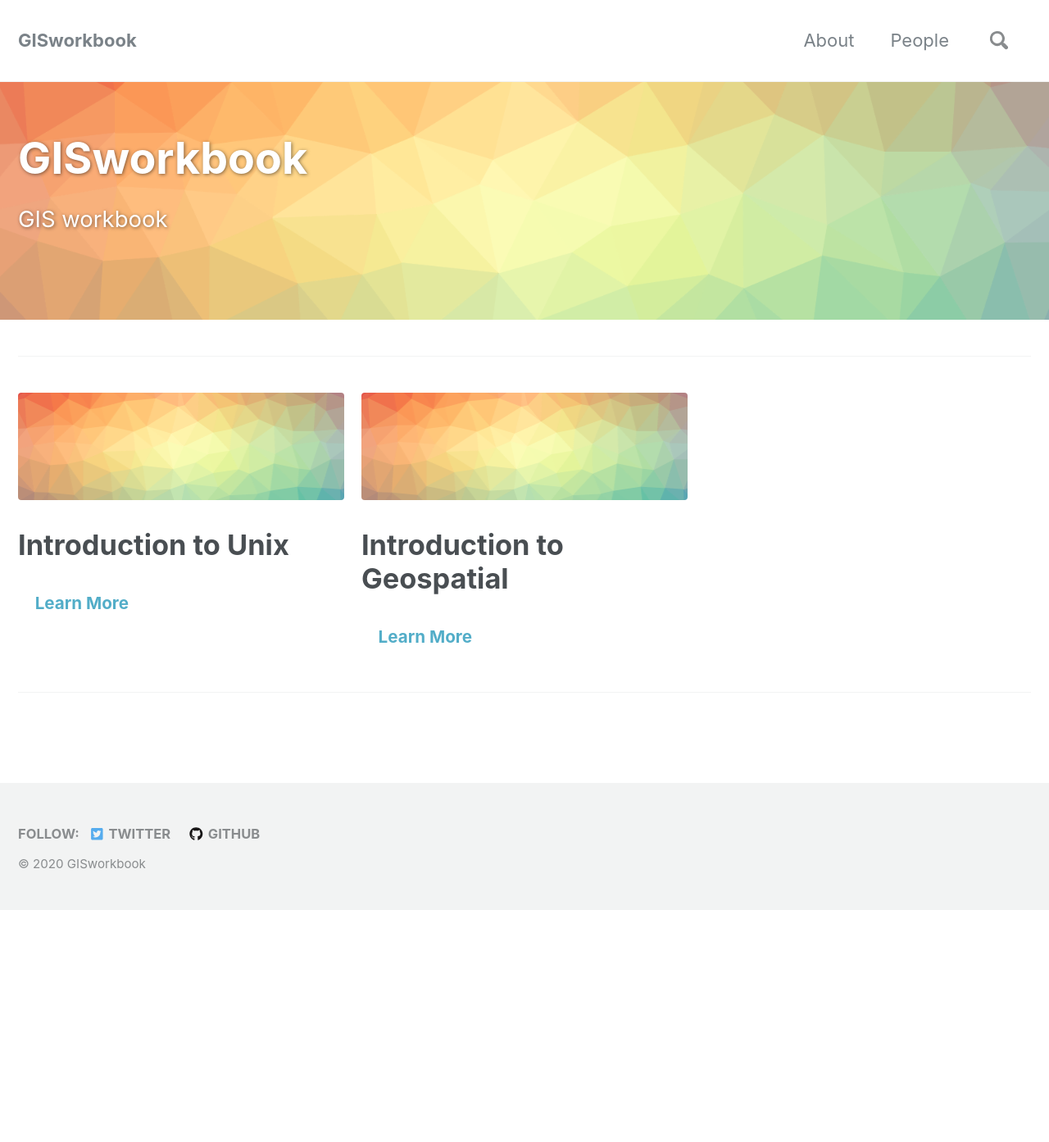
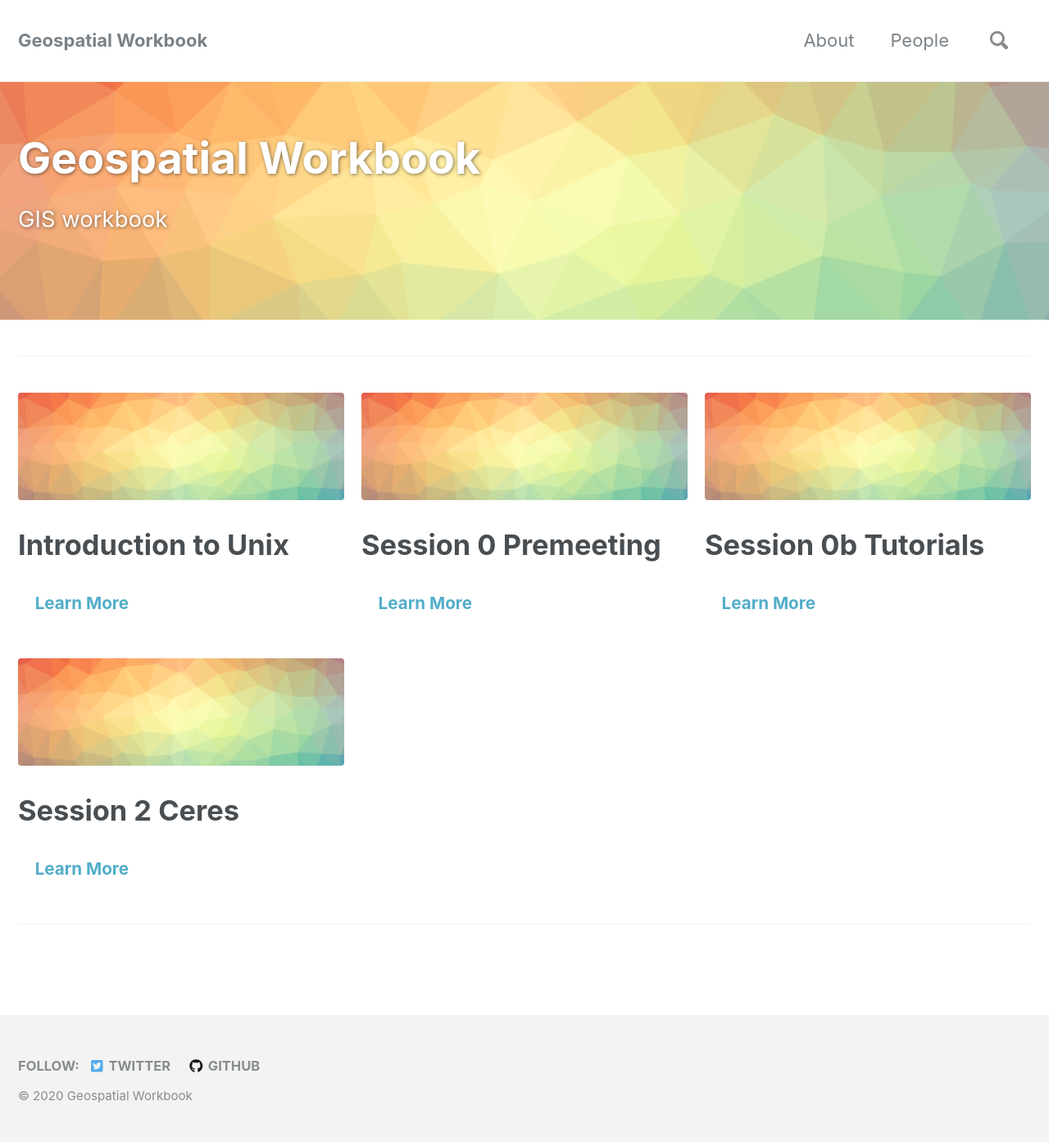
Before and after one commit to ISUgenomics/geospatialworkbook, a Jekyll site: the page built from index.md, in a window 1280 px wide. Shown: the whole page at 82% size. Built offline with Jekyll 4.4.1, drawn with Linux system fonts in a browser that asks for light colours; cached includes are drawn as plain includes; nearby versions of some CDN libraries; comment, search, counter and statistics services are not loaded; before the commit the page ends 1110 px from its top, so only the background shows below that.

Commit message:
GIS to geospatial and adding cards

```diff
--- a/_config.yml
+++ b/_config.yml
@@ -16,7 +16,7 @@ minimal_mistakes_skin    : "default" # "air", "aqua", "contrast", "dark", "dirt"
 
 # Site Settings
 locale                   : "en-US"
-title                    : "GISworkbook"
+title                    : "Geospatial Workbook"
 title_separator          : "-"
 name                     : ""
 description              : "Tutorial on Informatics for Geospatial Information"
--- a/index.md
+++ b/index.md
@@ -13,10 +13,22 @@ feature_row:
     url: "IntroductionToCommandLine/IntroToCommandLine_landingPage"
     btn_label: "Learn More"
 
-  - title: "Introduction to Geospatial"
+  - title: "Session 0 Premeeting"
     image_path: /assets/images/pattern.png
     alt: "Programs2"
     url: "Workshops/0-PreMeeting"
+    btn_label: "Learn More"
+
+  - title: "Session 0b Tutorials"
+    image_path: /assets/images/pattern.png
+    alt: "Programs3"
+    url: "Workshops/0b-tutorials.md"
+    btn_label: "Learn More"
+
+  - title: "Session 2 Ceres"
+    image_path: /assets/images/pattern.png
+    alt: "Programs3"
+    url: "Workshops/2-Session2-intro-to-ceres.md"
     btn_label: "Learn More"
 
 ---
```
